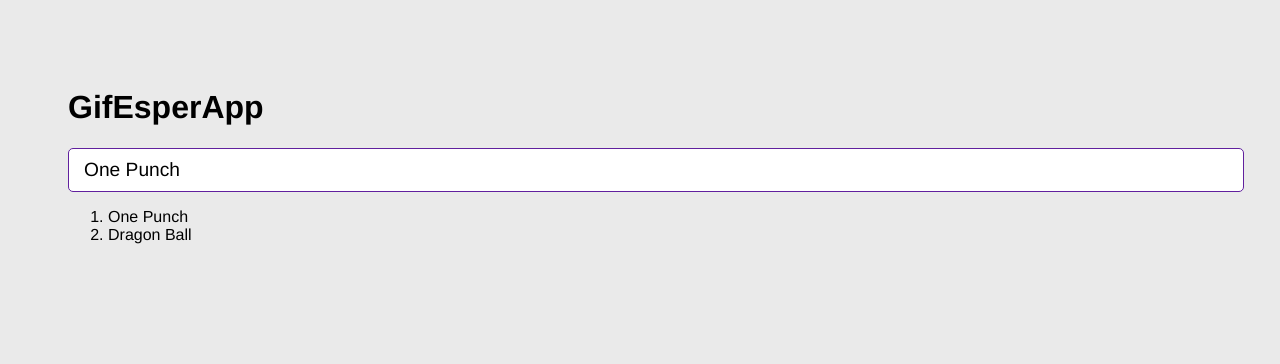
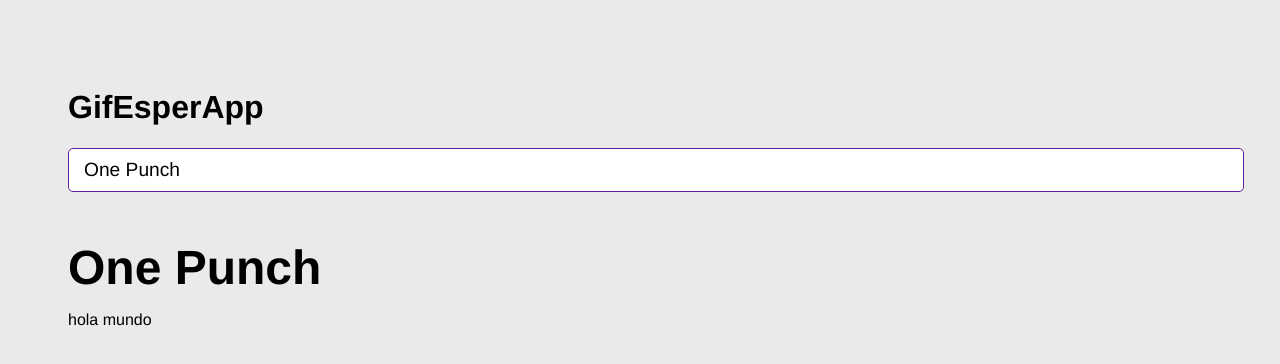
Before and after one commit to dimtha01/react-gifs, a React (Vite) app: page / in a window 1280 px wide. Shown: the top 364 px of the page. Built offline with nearby package versions, Linux system fonts and the light colour scheme.

Commit message:
feat: Agregar componente GitGrid
* Implementar carga de GIFs desde API de Giphy
* Añadir validacion para evitar categorias duplicadas
* Integrar logica de busqueda con servicio externo
* Optimizar entrada de texto en formulario
* Modificar estado inicial de categorias

```diff
--- a/src/GifExpertApp.jsx
+++ b/src/GifExpertApp.jsx
@@ -1,12 +1,13 @@
 import { useState } from "react";
 import { AddCategory } from "./components/AddCategory";
+import { GitGrid } from "./components/GitGrid";
 
 export const GifExpertApp = () => {
 
-  const [categories, setCategories] = useState(['One Punch', 'Dragon Ball']);
+  const [categories, setCategories] = useState(['One Punch']);
 
   const onAddCategory = (onNewCategory) => {
-    console.log(onNewCategory)
+    if (categories.includes(onNewCategory)) return console.warn(`Warn: La categoria ${onNewCategory} ya existe`);
     setCategories((category) => [...category, onNewCategory])
   }
 
@@ -15,16 +16,12 @@
     <>
       <h1>GifEsperApp</h1>
 
-      {/* Input */}
       <AddCategory onNewCategory={event => onAddCategory(event)} />
-      {/* Listados de gif */}
-      {/* <button onClick={onAddCategory}>agregar</button> */}
-      <ol>
-        {categories.map((category, index) => {
-          return <li key={index}>{category}</li>
-        })}
-      </ol>
-      {/* git Item */}
+
+      {categories.map((category) => (
+        <GitGrid key={category} category={category} />
+      )
+      )}
     </>
   )
 }
--- a/src/components/AddCategory.jsx
+++ b/src/components/AddCategory.jsx
@@ -9,12 +9,13 @@
   const onSubmit = (event) => {
 
     event.preventDefault()
+    const newInputValue = inputValue.trim();
 
-    if (inputValue.trim().length <= 1) return
+    if (newInputValue.length <= 1) return
 
     // console.log(inputValue);
 
-    onNewCategory(inputValue)
+    onNewCategory(newInputValue)
 
     setInputValue('')
   }
--- /dev/null
+++ b/src/components/GitGrid.jsx
@@ -0,0 +1,23 @@
+
+export const GitGrid = ({ category }) => {
+  const getGifs = async () => {
+    const url = `https://api.giphy.com/v1/gifs/search?api_key=rQF7NH9RXbejOqOx3GpXfwp9TVaohgqK&q=${category}&limit=10`
+    const resp = await fetch(url);
+    const { data } = await resp.json()
+    // console.log(data)
+    const gifs = data.map((img) => ({
+      id: img.id,
+      title: img.title,
+      url: img.images.downsized_medium
+    }))
+    console.log(gifs)
+
+  }
+  return (
+    <>
+      <h3>{category}</h3>
+      <p>hola mundo</p>
+
+    </>
+  )
+}
```
